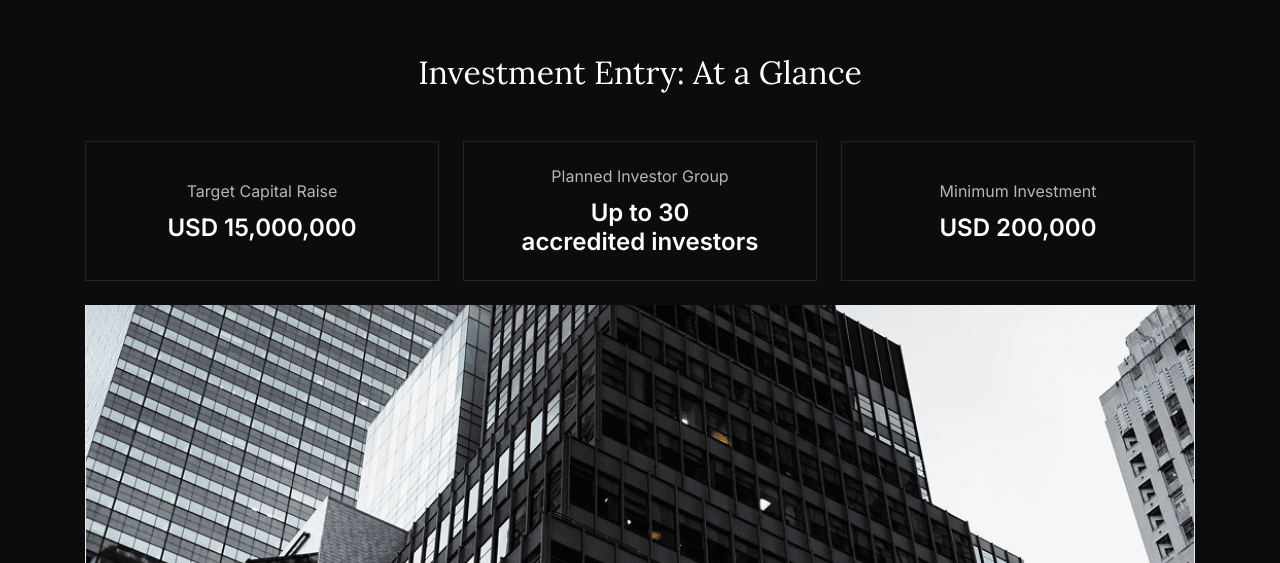
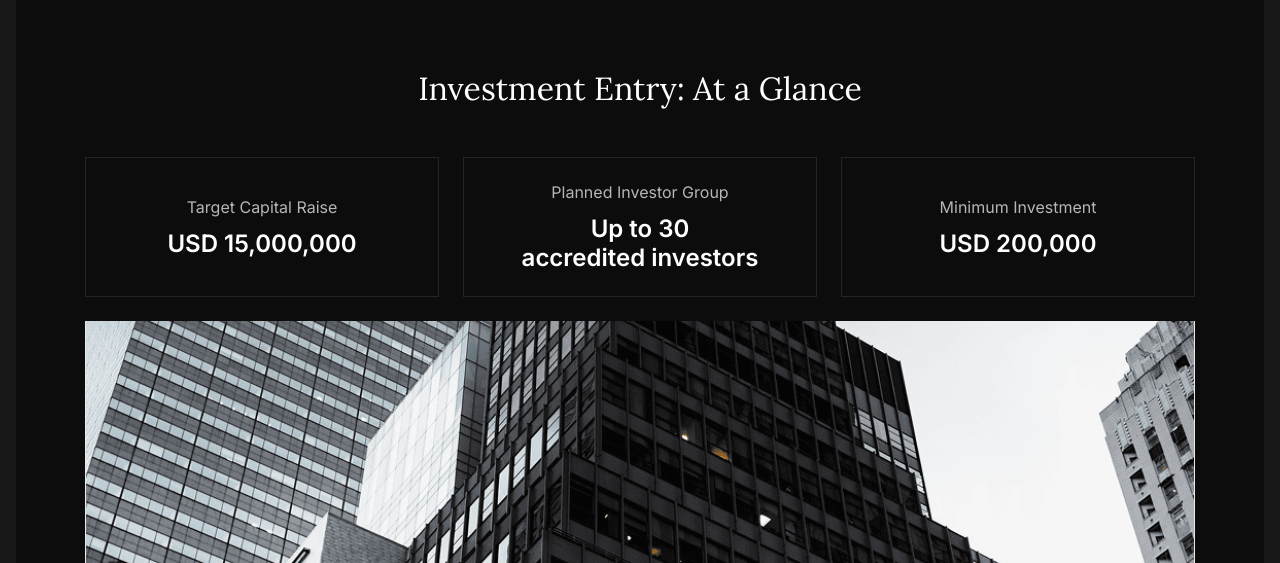
Before and after one commit to yb-website-projects/vertex, a Next.js app: page /en in a window 1280 px wide. Shown: the part 2057-2620 px from the top of the page. Built offline with nearby package versions, Linux system fonts and the light colour scheme.

Commit message:
fixed homepage

```diff
--- a/src/app/[locale]/(home)/components/HomeThird/HomeThird.module.scss
+++ b/src/app/[locale]/(home)/components/HomeThird/HomeThird.module.scss
@@ -1,10 +1,15 @@
 @import '@/shared/lib/styles/mixin.scss';
 
 .homeThird {
-  padding: 165px 0;
-  background: #0c0c0c;
-  @include tablet {
-    padding: 56px 0;
+  background: #181818;
+  padding: 16px;
+  &__inner {
+    background: #0c0c0c;
+    padding: 165px 24px;
+
+    @include tablet {
+      padding: 56px 8px;
+    }
   }
   h2 {
     color: #fff;
--- a/src/app/[locale]/(home)/components/HomeThird/HomeThird.tsx
+++ b/src/app/[locale]/(home)/components/HomeThird/HomeThird.tsx
@@ -13,6 +13,7 @@ export const HomeThird = () => {
 
   return (
     <section className={styles.homeThird}>
+      <div className={styles.homeThird__inner}>
         <div className={'_container'}>
           <motion.h2
             initial="hidden"
@@ -96,8 +97,14 @@ export const HomeThird = () => {
             viewport={{ once: true }}
             variants={fadeInUp}
           >
-          <Image src="/images/home/homeThird.png" alt="home hero image" width={1110} height={350} />
+            <Image
+              src="/images/home/homeThird.png"
+              alt="home hero image"
+              width={1110}
+              height={350}
+            />
           </motion.div>
+        </div>
       </div>
     </section>
   );
```
Lines whose indentation alone changed are shown as unchanged.
